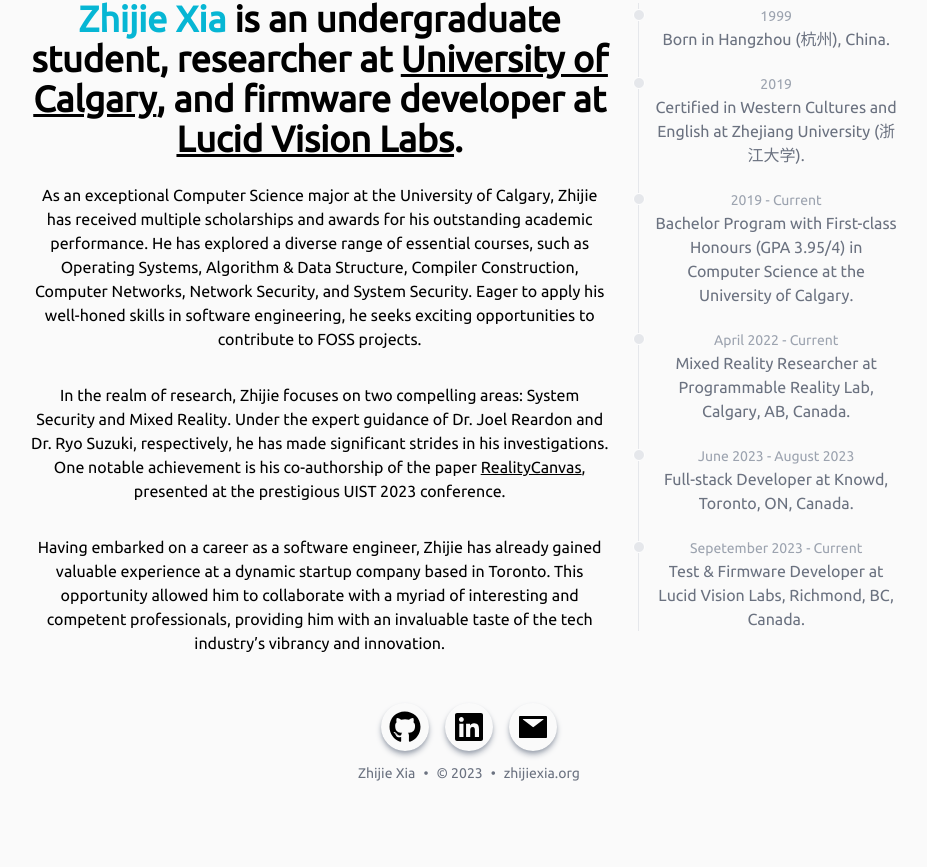
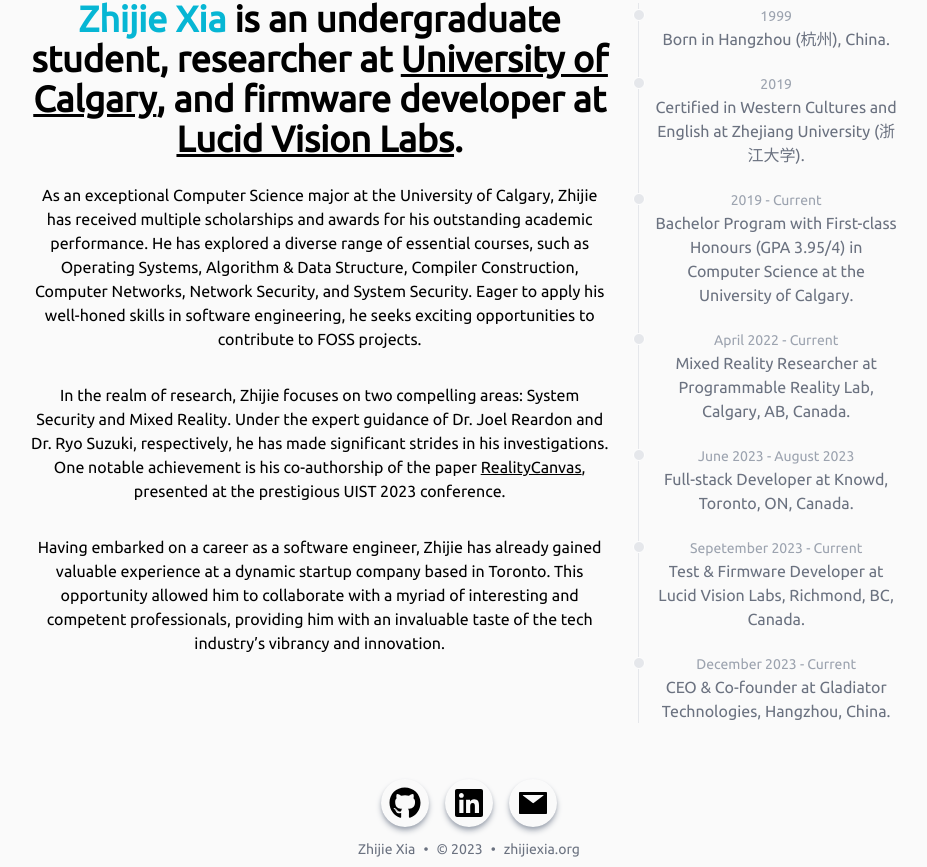
Before and after one commit to zhijie-os/next-blog, a Next.js app: page / in a window 1280 px wide. Shown: the part 1016-1883 px from the top of the page, without its empty margins (171-1098 px from the left). Before the commit the page ends 1807 px from the top, so only its background shows below. Built offline with nearby package versions, Linux system fonts and the light colour scheme.

Commit message:
timeline added - Gladiator Technologies, Inc

```diff
--- a/components/timeline.jsx
+++ b/components/timeline.jsx
@@ -28,6 +28,10 @@ const dates = [
     time: "Sepetember 2023 - Current",
     event: "Test & Firmware Developer at Lucid Vision Labs, Richmond, BC, Canada.",
   },
+  {
+    time: "December 2023 - Current",
+    event: "CEO & Co-founder at Gladiator Technologies, Hangzhou, China.",
+  }
 ];
 
 export default function Timeline() {
```
